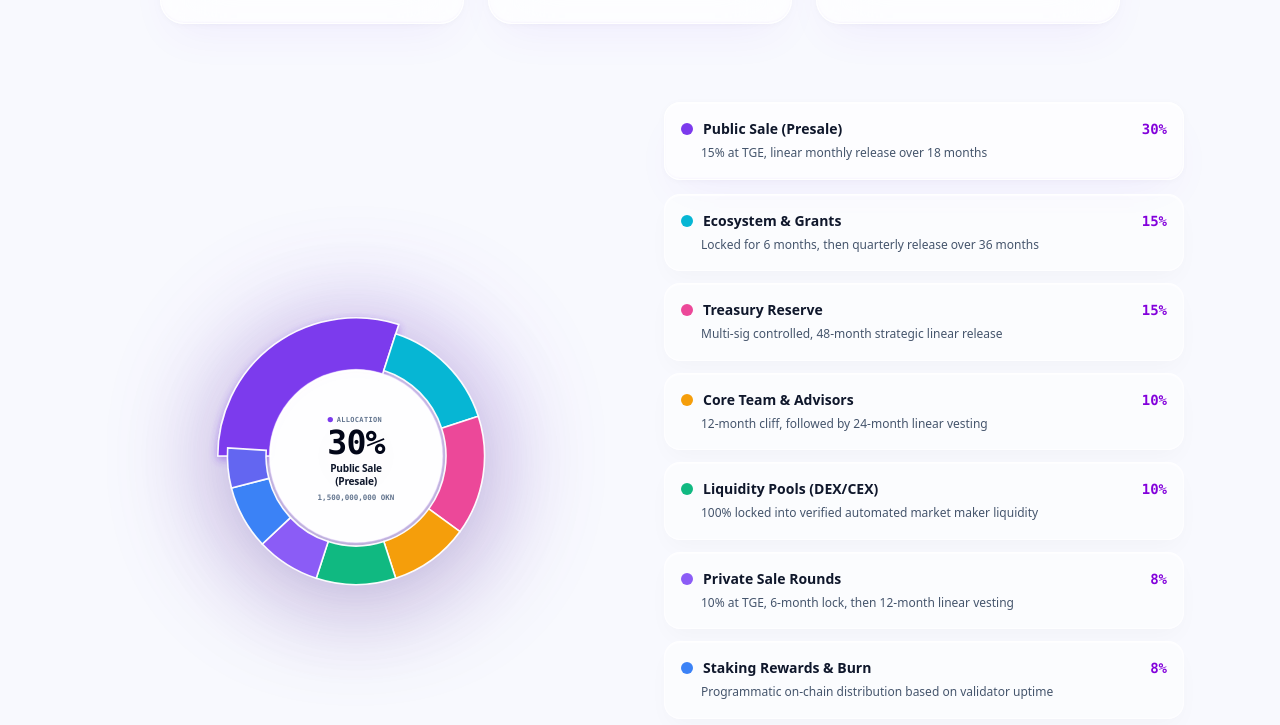
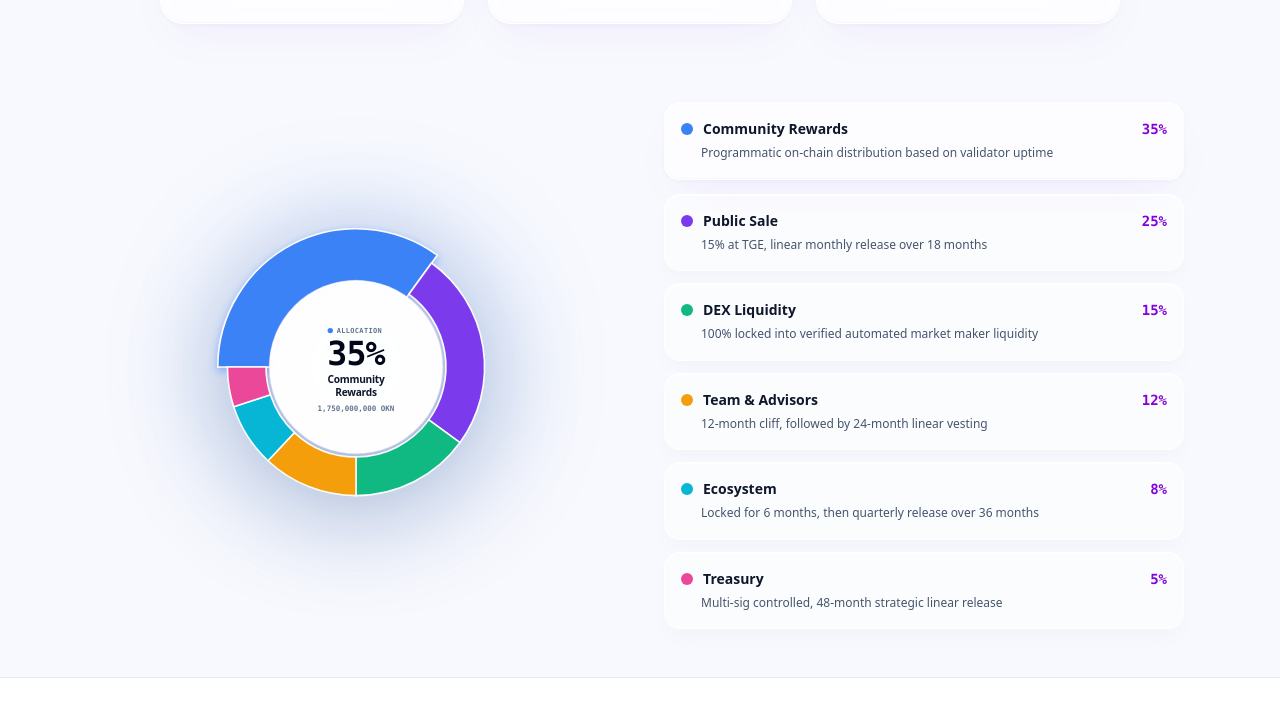
Before and after one commit to lovethmykel-ui/okntoken, a Next.js app: page /tokenomics in a window 1280 px wide. Shown: the part 706-1431 px from the top of the page. Built offline with nearby package versions, Linux system fonts and the light colour scheme.

Commit message:
Update tokenomics allocations

```diff
--- a/src/data/siteContent.ts
+++ b/src/data/siteContent.ts
@@ -298,60 +298,46 @@ export const siteContent = {
     totalSupply: "5,000,000,000 OKN",
     allocations: [
       {
-        name: "Public Sale (Presale)",
-        percentage: 30,
-        tokens: "1,500,000,000 OKN",
+        name: "Community Rewards",
+        percentage: 35,
+        tokens: "1,750,000,000 OKN",
+        color: "#3B82F6",
+        vesting: "Programmatic on-chain distribution based on validator uptime",
+      },
+      {
+        name: "Public Sale",
+        percentage: 25,
+        tokens: "1,250,000,000 OKN",
         color: "#7C3AED",
         vesting: "15% at TGE, linear monthly release over 18 months",
       },
       {
-        name: "Ecosystem & Grants",
+        name: "DEX Liquidity",
         percentage: 15,
         tokens: "750,000,000 OKN",
+        color: "#10B981",
+        vesting: "100% locked into verified automated market maker liquidity",
+      },
+      {
+        name: "Team & Advisors",
+        percentage: 12,
+        tokens: "600,000,000 OKN",
+        color: "#F59E0B",
+        vesting: "12-month cliff, followed by 24-month linear vesting",
+      },
+      {
+        name: "Ecosystem",
+        percentage: 8,
+        tokens: "400,000,000 OKN",
         color: "#06B6D4",
         vesting: "Locked for 6 months, then quarterly release over 36 months",
       },
       {
-        name: "Treasury Reserve",
-        percentage: 15,
-        tokens: "750,000,000 OKN",
+        name: "Treasury",
+        percentage: 5,
+        tokens: "250,000,000 OKN",
         color: "#EC4899",
         vesting: "Multi-sig controlled, 48-month strategic linear release",
-      },
-      {
-        name: "Core Team & Advisors",
-        percentage: 10,
-        tokens: "500,000,000 OKN",
-        color: "#F59E0B",
-        vesting: "12-month cliff, followed by 24-month linear vesting",
-      },
-      {
-        name: "Liquidity Pools (DEX/CEX)",
-        percentage: 10,
-        tokens: "500,000,000 OKN",
-        color: "#10B981",
-        vesting: "100% locked into verified automated market maker liquidity",
-      },
-      {
-        name: "Private Sale Rounds",
-        percentage: 8,
-        tokens: "400,000,000 OKN",
-        color: "#8B5CF6",
-        vesting: "10% at TGE, 6-month lock, then 12-month linear vesting",
-      },
-      {
-        name: "Staking Rewards & Burn",
-        percentage: 8,
-        tokens: "400,000,000 OKN",
-        color: "#3B82F6",
-        vesting: "Programmatic on-chain distribution based on validator uptime",
-      },
-      {
-        name: "Seed & Strategic Marketing",
-        percentage: 5,
-        tokens: "250,000,000 OKN",
-        color: "#6366F1",
-        vesting: "6-month cliff, linear vesting over 18 months",
       },
     ] as TokenAllocation[],
   },
```
